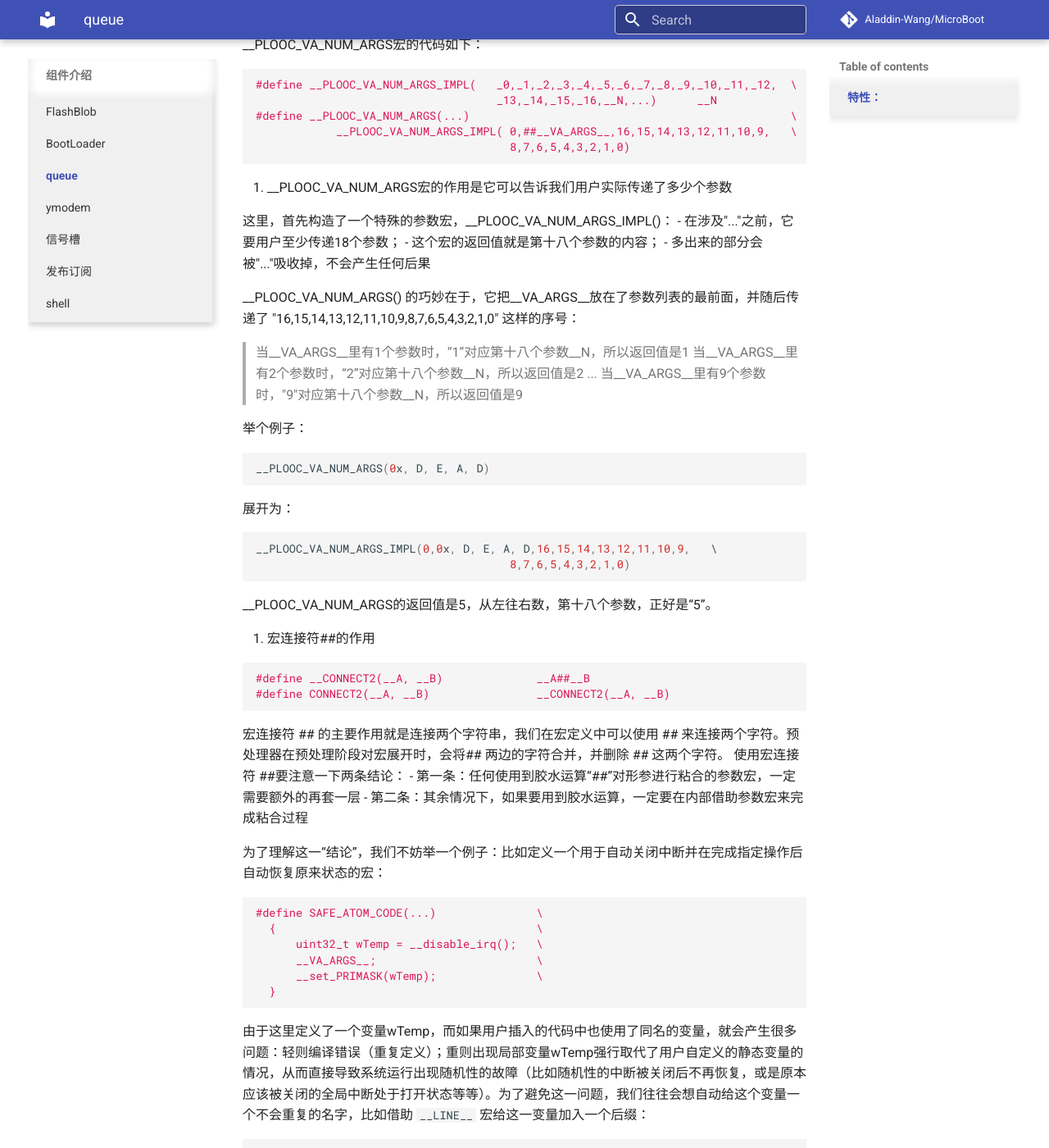
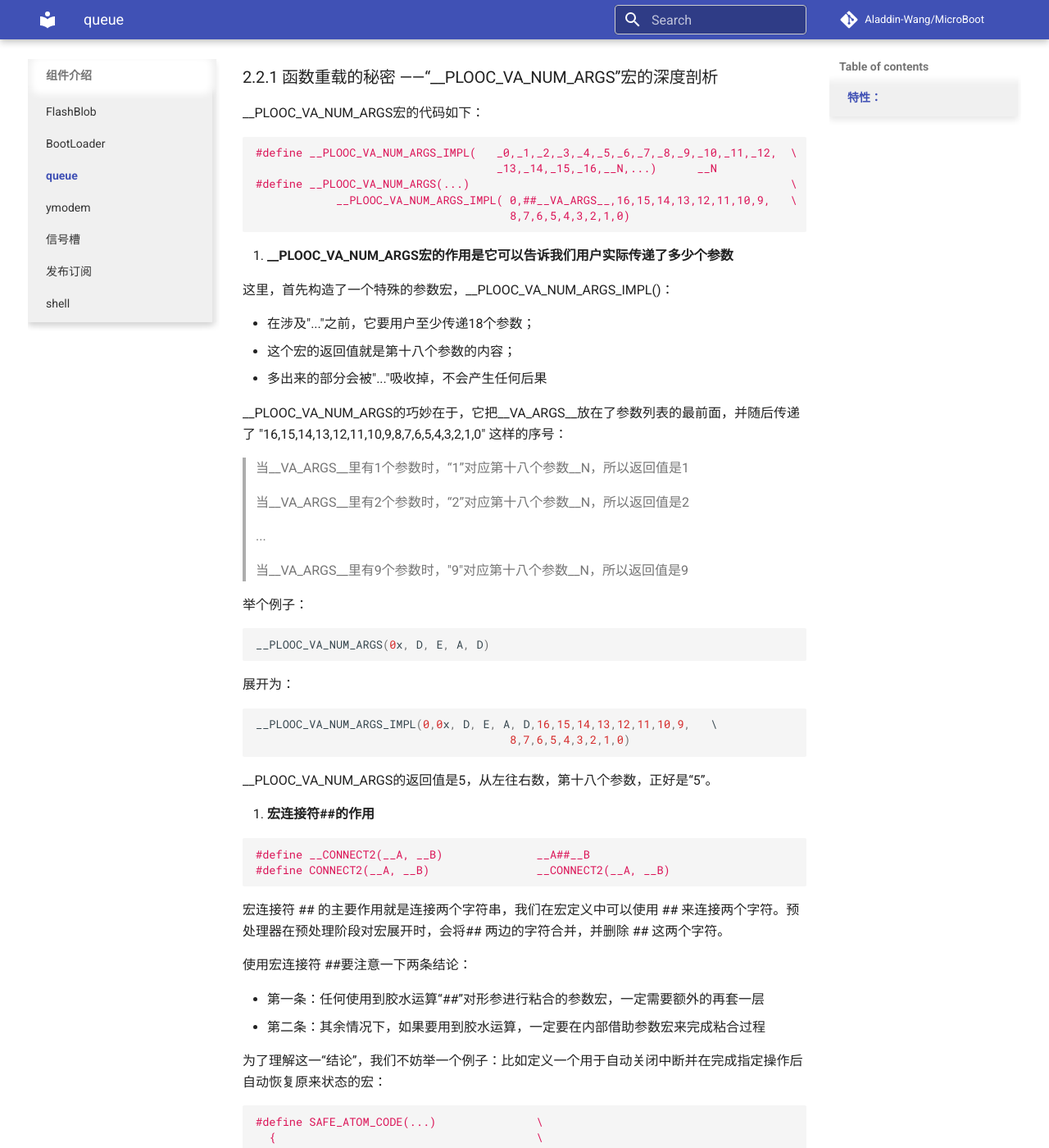
Before and after one commit to Aladdin-Wang/MicroBoot, an MkDocs documentation site: the page built from docs/components/queue/queue.md, in a window 1280 px wide and 1400 px high, scrolled down 2927 px. Shown: the whole window at 82% size. Built offline with MkDocs 1.6.1 and Material for MkDocs 9.7.7, drawn with Linux system fonts in a browser that asks for light colours; comment, search, counter and statistics services are not loaded; some of the changed text lies outside the part shown.

Commit message:
更新队列文档

````diff
--- a/docs/components/queue/queue.md
+++ b/docs/components/queue/queue.md
@@ -3,9 +3,6 @@
 一个C语言编写的支持任意类型的环形队列.
 
 ## 特性：
-
-
-
 - 基于面向对象，支持多实例
 - 支持线程安全
 - 支持循环覆盖
@@ -21,6 +18,7 @@
  - 通信：队列可以在不同模块或线程之间传递信息，从而实现模块间的解耦和同步。
 ## 1.2 字节队列的不足
 尽管字节队列在嵌入式系统中提供了基本的数据存储与管理能力，但其在实际应用中也存在一些明显的不足：
+
  - 缺乏多类型支持：传统的字节队列往往只能处理单一类型的数据，例如，使用固定的字节数组存储数据，导致不同数据类型之间缺乏灵活性。为了支持不同类型的数据，开发者通常需要创建多个队列，从而增加了代码的复杂性和维护成本。
  - 没有函数重载：在C语言中，函数重载是通过不同的函数名称来实现的，缺乏类似C++的灵活性。这使得在队列操作中无法方便地处理不同数量和类型的参数，导致代码冗长且不易维护。
  - 线程安全机制不足：在多线程环境中，若多个线程同时访问字节队列而没有适当的同步机制，可能会导致数据损坏或不一致。传统的字节队列实现往往没有内置的线程安全支持，增加了并发编程的难度。
@@ -89,19 +87,25 @@ __PLOOC_VA_NUM_ARGS宏的代码如下：
                                       8,7,6,5,4,3,2,1,0)
 ```
 
- 1. __PLOOC_VA_NUM_ARGS宏的作用是它可以告诉我们用户实际传递了多少个参数
+1. **__PLOOC_VA_NUM_ARGS宏的作用是它可以告诉我们用户实际传递了多少个参数**
 
 这里，首先构造了一个特殊的参数宏，__PLOOC_VA_NUM_ARGS_IMPL()：
+
  - 在涉及"..."之前，它要用户至少传递18个参数；
  - 这个宏的返回值就是第十八个参数的内容；
  - 多出来的部分会被"..."吸收掉，不会产生任何后果
 
-__PLOOC_VA_NUM_ARGS() 的巧妙在于，它把\_\_VA_ARGS__放在了参数列表的最前面，并随后传递了 "16,15,14,13,12,11,10,9,8,7,6,5,4,3,2,1,0" 这样的序号：
+\__PLOOC_VA_NUM_ARGS的巧妙在于，它把\_\_VA_ARGS__放在了参数列表的最前面，并随后传递了 "16,15,14,13,12,11,10,9,8,7,6,5,4,3,2,1,0" 这样的序号：
 
-> 当__VA_ARGS__里有1个参数时，“1”对应第十八个参数__N，所以返回值是1
-> 当__VA_ARGS__里有2个参数时，“2”对应第十八个参数__N，所以返回值是2
+> 当\_\_VA_ARGS\_\_里有1个参数时，“1”对应第十八个参数\_\_N，所以返回值是1
+>
+> 当\_\_VA_ARGS\_\_里有2个参数时，“2”对应第十八个参数\_\_N，所以返回值是2
+>
 > ...
-> 当__VA_ARGS__里有9个参数时，"9"对应第十八个参数__N，所以返回值是9
+>
+> 当\_\_VA_ARGS\_\_里有9个参数时，"9"对应第十八个参数\__N，所以返回值是9
+>
+>
 
 举个例子：
 
@@ -116,7 +120,7 @@ __PLOOC_VA_NUM_ARGS_IMPL(0,0x, D, E, A, D,16,15,14,13,12,11,10,9,   \
 ```
 __PLOOC_VA_NUM_ARGS的返回值是5，从左往右数，第十八个参数，正好是“5”。
 
- 2. 宏连接符##的作用
+ 2. **宏连接符##的作用**
 
 ```c
 #define __CONNECT2(__A, __B)              __A##__B
@@ -124,7 +128,9 @@ __PLOOC_VA_NUM_ARGS的返回值是5，从左往右数，第十八个参数，正
 ```
 
  宏连接符 ## 的主要作用就是连接两个字符串，我们在宏定义中可以使用 ## 来连接两个字符。预处理器在预处理阶段对宏展开时，会将## 两边的字符合并，并删除 ## 这两个字符。
+
  使用宏连接符 ##要注意一下两条结论：
+
  - 第一条：任何使用到胶水运算“##”对形参进行粘合的参数宏，一定需要额外的再套一层
  - 第二条：其余情况下，如果要用到胶水运算，一定要在内部借助参数宏来完成粘合过程
 
@@ -200,7 +206,7 @@ __PLOOC_VA_NUM_ARGS的返回值是5，从左往右数，第十八个参数，正
   }
 ```
 
-3. 再回头对enqueue的封装进行展开
+3. **再回头对enqueue的封装进行展开**
 
 ```c
 #define __CONNECT3(__A, __B, __C)         __A##__B##__C
````
